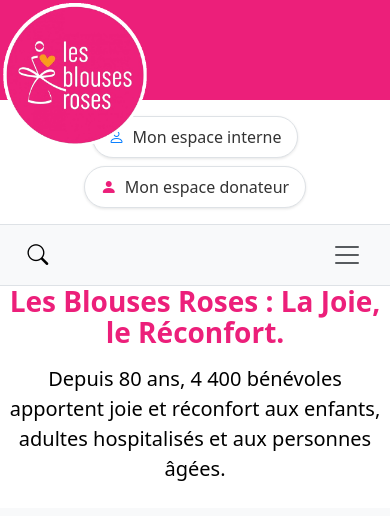
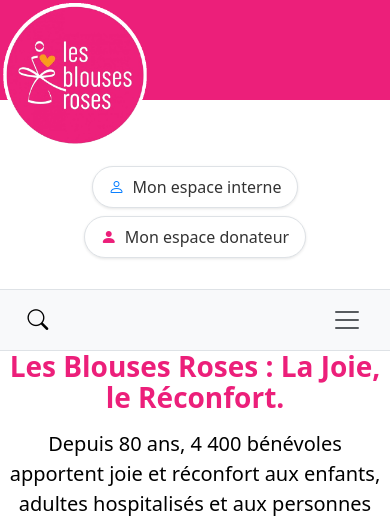
Before and after one commit to Kaidoat/SAE_S3, a PHP site: page / in a window 390 px wide. Shown: the top 516 px of the page. Run offline with PHP 8.4, Linux system fonts and the light colour scheme.

Commit message:
Add files via upload

```diff
--- a/style.css
+++ b/style.css
@@ -84,7 +84,10 @@ main {
 .pill-icon-blue { color: #007bff; }
 .pill-icon-pink { color: var(--rose); }
 
-.header-bottom-content { padding-top: 50px; }
+.header-bottom-content { margin-top : 15px; margin-bottom : 15px;}
+@media (max-width: 440px) {
+    .header-bottom-content { margin-top : 50px; margin-bottom : 15px;}
+}
 .search-btn i {pointer-events: none;}
 .search-btn{justify-self:end;background:none;border:0;padding:6px;cursor:pointer;min-width:44px;min-height:44px;display:inline-flex;align-items:center;justify-content:center}
 
@@ -231,7 +234,7 @@ fieldset {
     box-shadow: 0 6px 15px rgba(236, 31, 122, 0.4);
 }
 
-/* 🌸 Responsive */
+/*  Responsive */
 @media (max-width: 900px) {
     .benevole-form {
         grid-template-columns: 1fr;
```
